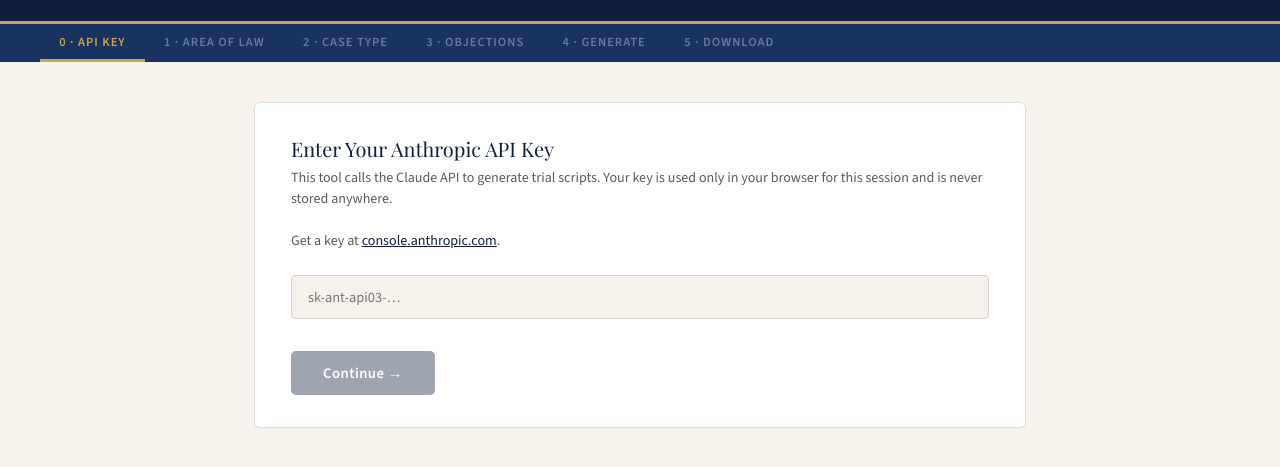
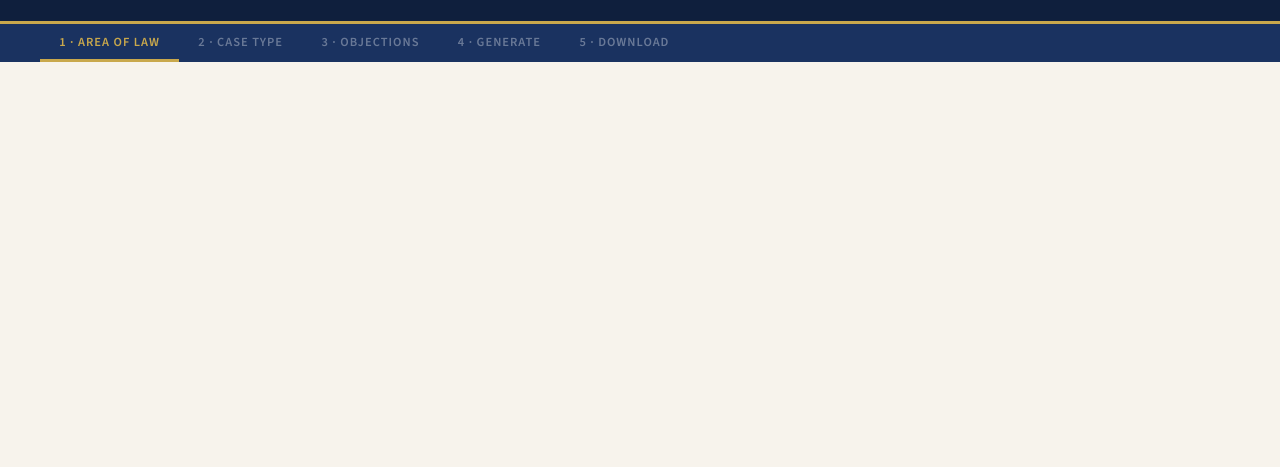
Before and after one commit to scottdevito-cell/trial-script-generator, a website: page index.html in a window 1280 px wide. Shown: the part 99-566 px from the top of the page. Drawn offline with nearby package versions, Linux system fonts and the light colour scheme.

Commit message:
Update index.html

```diff
--- a/index.html
+++ b/index.html
@@ -366,8 +366,7 @@
 </header>
 
 <div class="progress-bar" id="progressBar">
-  <div class="step-indicator active" data-step="0">0 · API Key</div>
-  <div class="step-indicator" data-step="1">1 · Area of Law</div>
+  <div class="step-indicator active" data-step="1">1 · Area of Law</div>
   <div class="step-indicator" data-step="2">2 · Case Type</div>
   <div class="step-indicator" data-step="3">3 · Objections</div>
   <div class="step-indicator" data-step="4">4 · Generate</div>
@@ -375,19 +374,6 @@
 </div>
 
 <main>
-
-  <!-- STEP 0: API Key -->
-  <div class="panel active" id="step0">
-    <div class="panel-title">Enter Your Anthropic API Key</div>
-    <div class="panel-sub">This tool calls the Claude API to generate trial scripts. Your key is used only in your browser for this session and is never stored anywhere.<br><br>Get a key at <a href="https://console.anthropic.com" target="_blank" style="color:var(--navy)">console.anthropic.com</a>.</div>
-    <input type="password" id="apiKeyInput" placeholder="sk-ant-api03-…"
-      style="width:100%;padding:0.7rem 1rem;font-size:0.9rem;border:1.5px solid var(--border);border-radius:5px;font-family:'Source Sans 3',sans-serif;margin-bottom:0.75rem;background:var(--cream);"
-      oninput="checkApiKey()" onkeydown="if(event.key==='Enter')submitApiKey()">
-    <div class="error-box" id="apiKeyError" style="display:none;margin-bottom:0.75rem"></div>
-    <div class="btn-row">
-      <button class="btn-primary" id="apiKeyNext" onclick="submitApiKey()" disabled>Continue →</button>
-    </div>
-  </div>
 
   <!-- STEP 1: Area of Law -->
   <div class="panel" id="step1">
@@ -618,7 +604,6 @@
 // ── NAVIGATION ─────────────────────────────────────────────────────────────
 function goTo(n) {
   if (n === 4) buildSummary();
-  // panels: step0=index0, step1=index1 ... step5=index6
   document.querySelectorAll('.panel').forEach((p, i) => p.classList.toggle('active', i === n));
   document.querySelectorAll('.step-indicator').forEach(s => {
     const sn = parseInt(s.dataset.step);
@@ -906,18 +891,7 @@
 // ── API KEY ────────────────────────────────────────────────────────────────
 let apiKey = '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';
 
-function checkApiKey() {
-  const val = document.getElementById('apiKeyInput').value.trim();
-  document.getElementById('apiKeyNext').disabled = val.length < 20;
-}
 
-function submitApiKey() {
-  const val = document.getElementById('apiKeyInput').value.trim();
-  if (val.length < 20) return;
-  apiKey = val;
-  document.getElementById('apiKeyError').style.display = 'none';
-  goTo(1);  // keep API key, just restart selections
-}
 
 init();
 </script>
```
